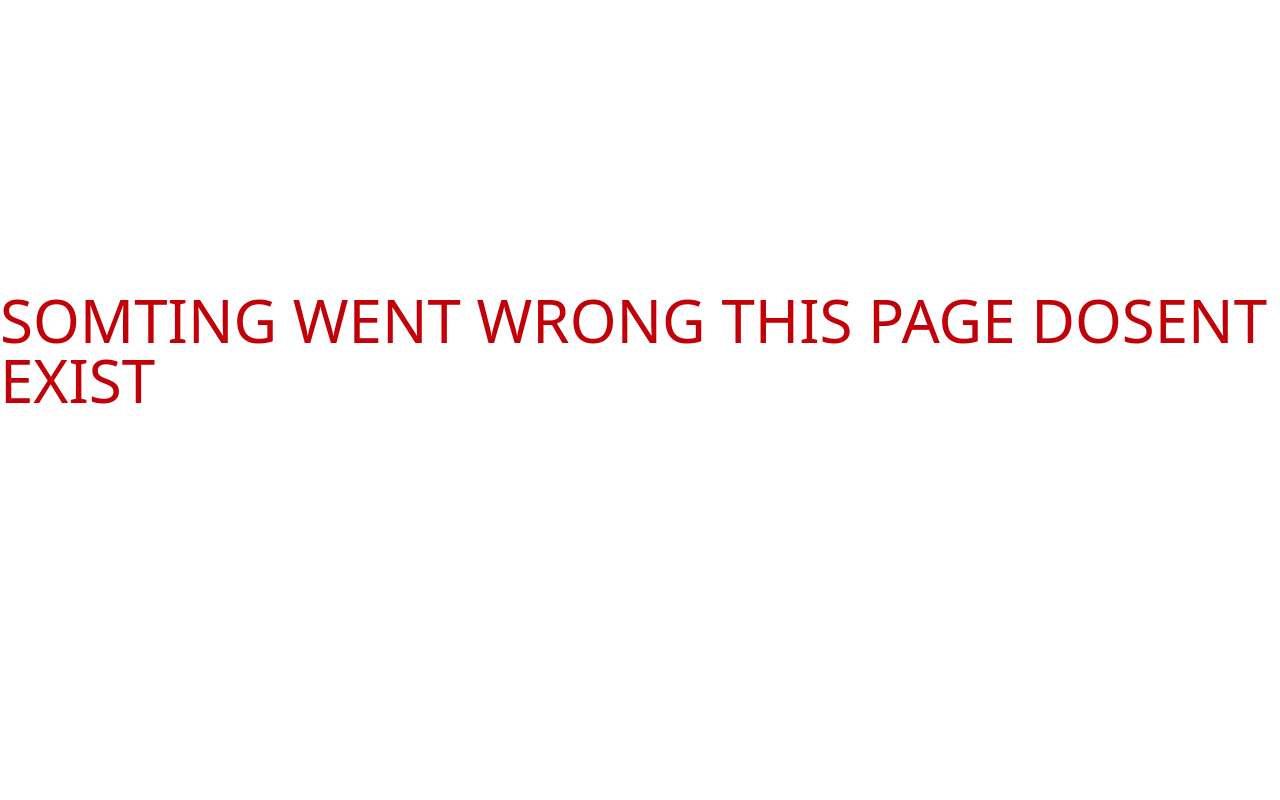
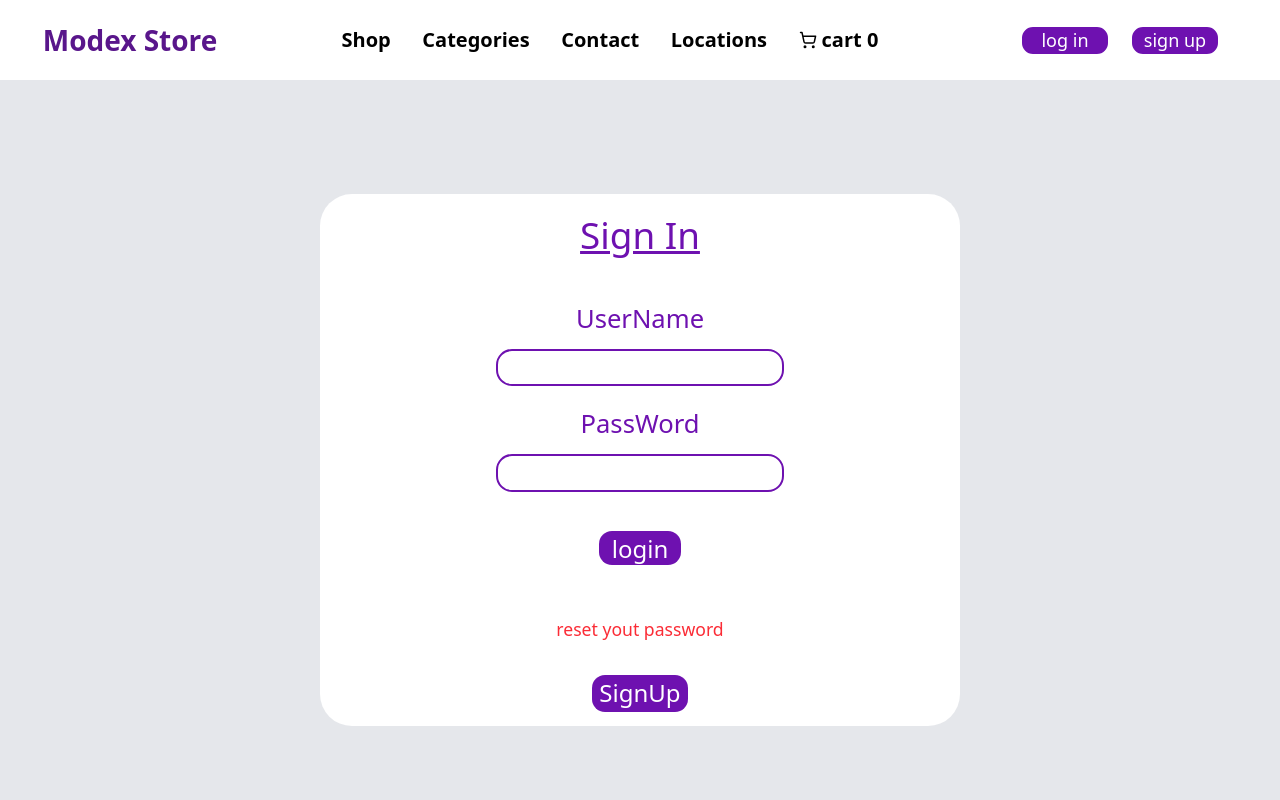
Before and after one commit to ahmed-rmdan/ModexStore, a React (Vite) app: page /signin in a window 1280 px wide. Shown: the top 800 px of the page. Built offline with nearby package versions, Linux system fonts and the light colour scheme.

Commit message:
signin ui

```diff
--- a/src/App.tsx
+++ b/src/App.tsx
@@ -14,6 +14,7 @@ import { Aboutus } from "./pages/aboutus"
 import { Terms } from "./pages/terms"
 import { Contact } from "./pages/contact"
 import { Allproducts } from "./compononts/allproducts"
+import { Login } from "./pages/login"
 const router=createBrowserRouter([
   {path:'/',element:<Root></Root>,errorElement:<Eroor></Eroor>,
     children:[
@@ -28,7 +29,8 @@ const router=createBrowserRouter([
       {path:'/product/:productid',element:<Productpg></Productpg>},
       {path:'/aboutus' ,element:<Aboutus></Aboutus>},
       {path:'/terms',element:<Terms></Terms>},
-      {path:'/contact',element:<Contact></Contact>}
+      {path:'/contact',element:<Contact></Contact>},
+      {path:'/signin',element:<Login></Login>}
 
     ]
   }
--- a/src/compononts/header.tsx
+++ b/src/compononts/header.tsx
@@ -36,14 +36,14 @@ return(
 
 
 
-            <div className="flex items-center justify-around w-[22%] lg:w-[22%] xl:w-[20%]  ">
-{/*
-                <button className=" border-2 buttonstyle w-[5em] cursor-pointer text-[4em]  lg:text-[4em] xl:text-[4.5em] ">log in</button>
-             <button className=" border-2 buttonstyle w-[5em] cursor-pointer text-[4em] lg:text-[4em] xl:text-[4.5em]">sign up</button> */}
+            <div className="flex items-center justify-evenly w-[22%] lg:w-[22%] xl:w-[20%]  ">
 
-                       <button className=" text-purple-800 w-[5em] cursor-pointer text-[3em]  lg:text-[3.5em] xl:text-[4.5em] hover:underline  hover:text-purple-900 ">Wishlist</button>
+                <NavLink to='/signin' className=" border-2 buttonstyle w-[5em] cursor-pointer text-[4em] text-center  lg:text-[4em] xl:text-[4.5em] ">log in</NavLink>
+             <button className=" border-2 buttonstyle w-[5em] cursor-pointer text-[4em] lg:text-[4em] xl:text-[4.5em]">sign up</button>
+
+                       {/* <button className=" text-purple-800 w-[5em] cursor-pointer text-[3em]  lg:text-[3.5em] xl:text-[4.5em] hover:underline  hover:text-purple-900 ">Wishlist</button>
              <button className="  text-purple-800  w-[5em] cursor-pointer text-[3em] lg:text-[3.5em] xl:text-[4.5em] hover:underline  hover:text-purple-900">My Orders</button>
-             <button className="  text-red-500  w-[5em] cursor-pointer text-[3em] lg:text-[3.5em] xl:text-[4.5em] hover:underline">LogOut</button>
+             <button className="  text-red-500  w-[5em] cursor-pointer text-[3em] lg:text-[3.5em] xl:text-[4.5em] hover:underline">LogOut</button>       */}
 
 
             </div>
@@ -71,12 +71,12 @@ else {
                <NavLink className={({isActive})=>isActive?"cursor-pointer underline  text-purple-800":"cursor-pointer hover:text-purple-800 "} to={'/locations'}> Locations</NavLink>
                   </div>
                   <div className="flex flex-col h-[150px] w-[80%] border-t-1 gap-[20px] items-center justify-center ">
-                           {/* <button className=" border-2 buttonstyle w-[5.5em] cursor-pointer text-[4.5em]  ">log in</button>
-             <button className=" border-2 buttonstyle w-[5.5em] cursor-pointer text-[4.5em] ">sign up</button> */}
+                           <button className=" border-2 buttonstyle w-[5.5em] cursor-pointer text-[4.5em]  ">log in</button>
+             <button className=" border-2 buttonstyle w-[5.5em] cursor-pointer text-[4.5em] ">sign up</button>
 
-                                <button className="  w-[5em] cursor-pointer text-[4.5em]  hover:underline  hover:text-purple-900 ">Wishlist</button>
+                                {/* <button className="  w-[5em] cursor-pointer text-[4.5em]  hover:underline  hover:text-purple-900 ">Wishlist</button>
              <button className="    w-[5em] cursor-pointer text-[4.5em]  hover:underline  hover:text-purple-900">My Orders</button>
-             <button className="  text-red-500  w-[5em] cursor-pointer text-[4.5em]  hover:underline">LogOut</button>
+             <button className="  text-red-500  w-[5em] cursor-pointer text-[4.5em]  hover:underline">LogOut</button>   */}
 
 
                   </div>
--- /dev/null
+++ b/src/pages/login.tsx
@@ -0,0 +1,40 @@
+import React from "react";
+import { NavLink } from "react-router-dom";
+function handlesignin(){
+
+}
+
+
+export const Login:React.FC<{}>=()=>{
+    return(
+            <div className=" flex items-center justify-center h-[760px] text-[12px] sm::text-[14px] xl:text-[16px]   bg-gray-200">
+
+                  <div className="bg-white flex flex-col items-center justify-around h-[70%] rounded-4xl w-[85%] sm:w-[70%] lg:w-[50%]">
+                      <h1 className=" flex  underline text-purple-800 text-[2.3em] justify-center items-center ">Sign In</h1>
+                <form className="flex flex-col h-[55%] w-[95%] sm:w-[75%] items-center  justify-start  " onSubmit={handlesignin}>
+                        <div className="flex flex-col h-[36%] gap-[10%] w-[60%] items-center justify-center ">
+                             <p className="text-[1.6em] text-purple-800">UserName</p>
+                        <input className="h-[36%] w-full border-2 border-purple-800 rounded-2xl text-[1.3em]" type="text" name="username"></input>
+                        </div >
+                        <div className="flex flex-col h-[36%] gap-[10%] w-[60%] items-center justify-center ">
+                              <p className="text-[1.6em] text-purple-800"> PassWord</p>
+                        <input className="h-[36%] w-full border-2 border-purple-800 text-[1.3em] rounded-2xl" type='password' name='password'></input>
+                        </div>
+                           <div className="flex flex-col items-center justify-around w-[22%] sm:w-[17%] gap-1 h-[23%]">
+                                 <p className="text-red-600" style={{height:'15px'}} > </p>
+                              <button className="buttonstyle h-[50%] w-full text-[1.5em] text-center" >login</button>
+
+                           </div>
+
+                    </form>
+                    <button className="h-[7%] text-[1.1em] text-red-500 cursor-pointer hover:underline">reset yout password</button>
+
+                  <NavLink to='/signup' className="buttonstyle item-center text-center  w-[25%] sm:w-[15%]  h-[6%] sm:h-[6%] xl:h-[7%]  text-[1.5em]">SignUp</NavLink>
+                  </div>
+
+            </div>
+
+
+    )
+
+}
```
